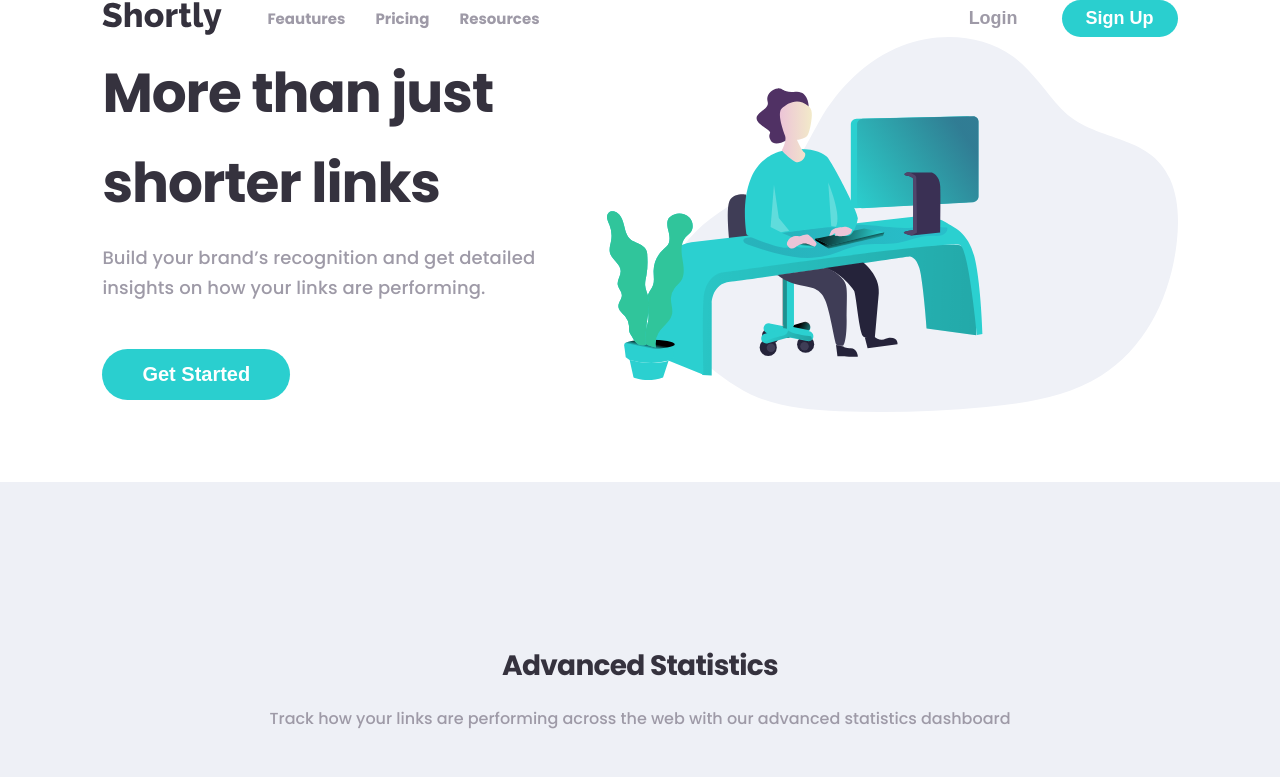
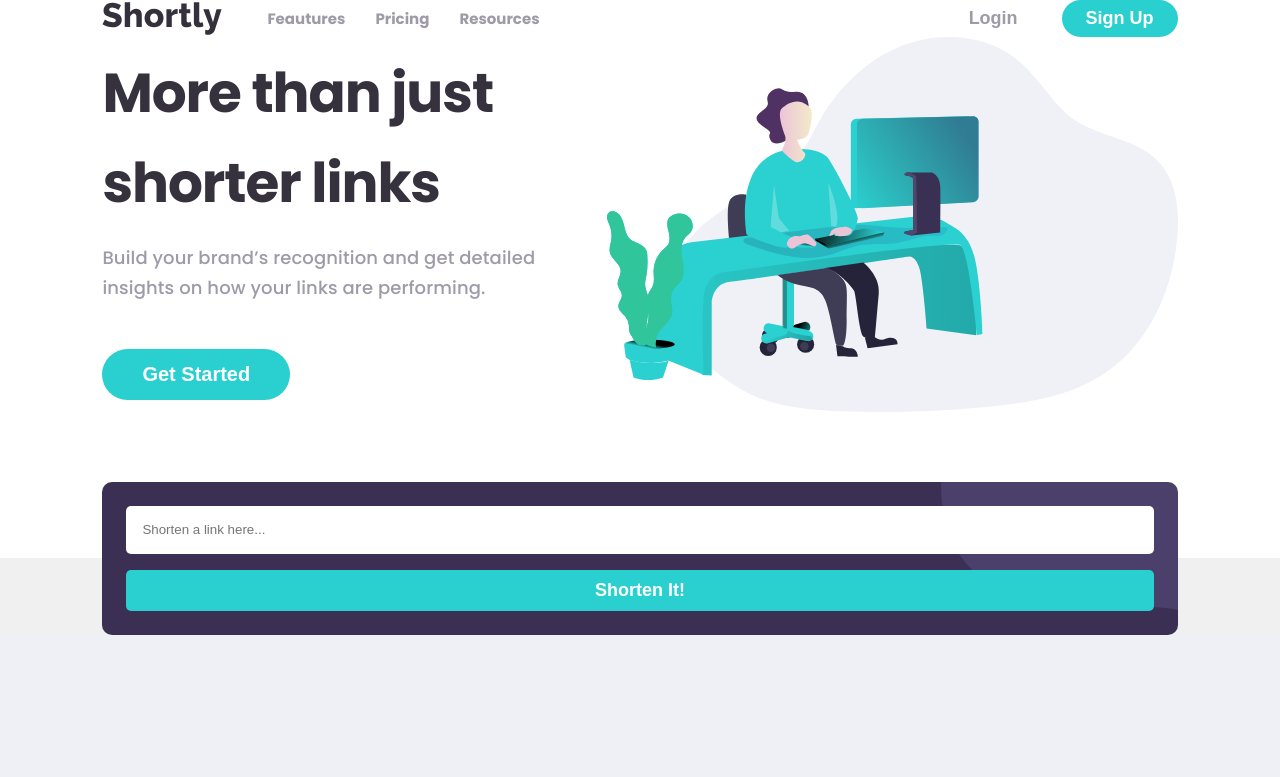
Before and after one commit to BreakingDev24/url-shortening-api-landing-page, a React (Vite) app: page / in a window 1280 px wide. Shown: the top 777 px of the page. Built offline with nearby package versions, Linux system fonts and the light colour scheme.

Commit message:
feat(App): add FormSection component to main layout
- Integrated FormSection component into the main layout of the App.
- This addition enhances the functionality of the application by including the form section for user interaction.

```diff
--- a/src/App.tsx
+++ b/src/App.tsx
@@ -4,6 +4,7 @@ import Hero from "./components/Hero/Hero";
 import About from "./components/About/About";
 import CallToAction from "./components/CallToAction/CalltoAction";
 import Footer from "./components/Footer/Footer";
+import FormSection from "./components/FormSection/FormSection";
 
 function App() {
   return (
@@ -11,6 +12,7 @@ function App() {
       <Header></Header>
       <main>
         <Hero></Hero>
+        <FormSection></FormSection>
         <About></About>
         <CallToAction></CallToAction>
       </main>
```
